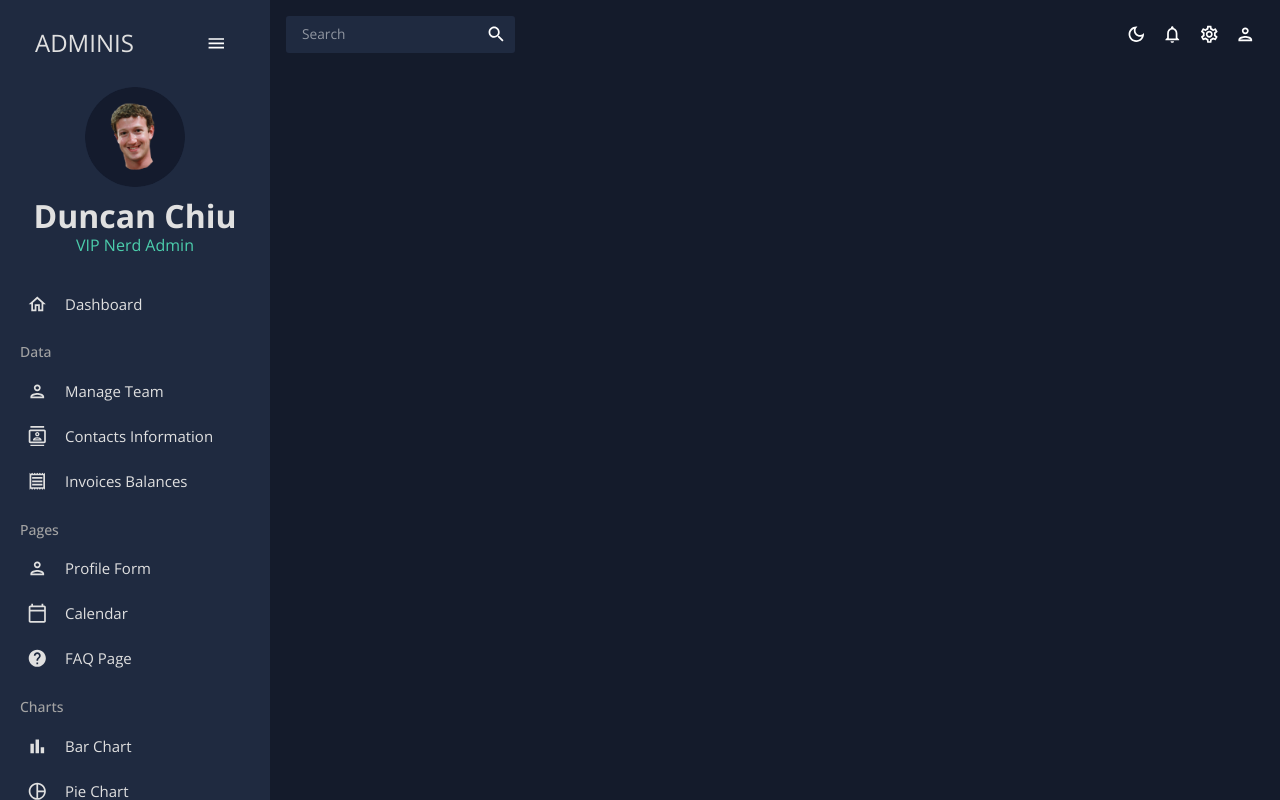
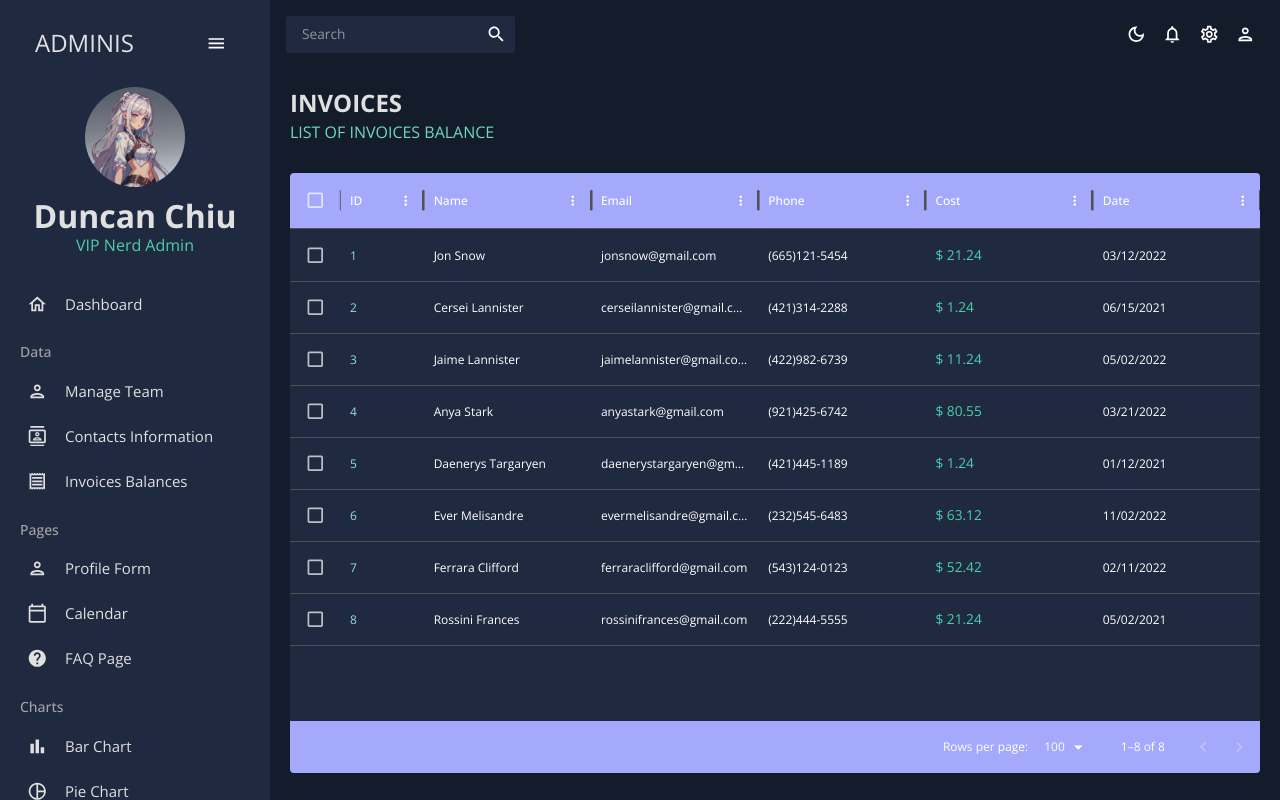
Before and after one commit to duncanchiu409/react-admin, a React (Create React App) app: page /invoices in a window 1280 px wide. Built offline with nearby package versions, Linux system fonts and the light colour scheme.

Commit message:
day 09: update previous commits

```diff
--- a/src/App.js
+++ b/src/App.js
@@ -5,8 +5,9 @@
 import Sidebar from "./scenes/global/Sidebar"
 import Dashboard from './scenes/dashboard'
 import Team from './scenes/team'
-// import Invoices from './scenes/invoices'
-// import Contacts from './scenes/contacts'
+import Invoices from './scenes/invoices'
+import Contacts from './scenes/contacts'
+import Form from './scenes/form'
 // import Bar from './scenes/form'
 // import Line from './scenes/line'
 // import Pie from './scenes/pie'
@@ -28,9 +29,10 @@
             <Routes>
               <Route path="/" element={ <Dashboard/> } />
               <Route path="/team" element={ <Team/> } />
-              {/* <Route path="/invoices" element={ <Invoices/> } />
+              <Route path="/invoices" element={ <Invoices/> } />
               <Route path="/contacts" element={ <Contacts/> } />
-              <Route path="/bar" element={ <Bar/> } />
+              <Route path="/profile" element={ <Form/> } />
+              {/* <Route path="/bar" element={ <Bar/> } />
               <Route path="/line" element={ <Line/> } />
               <Route path="/pie" element={ <Pie/> } />
               <Route path="/faq" element={ <FAQ/> } />
--- /dev/null
+++ b/src/scenes/contacts/index.jsx
@@ -0,0 +1,109 @@
+import { Box, Typography, useTheme } from "@mui/material";
+import { DataGrid, GridToolbar } from "@mui/x-data-grid";
+import { tokens } from "../../theme";
+import { mockDataContacts } from "../../data/mockData";
+import Header from "../../components/Header";
+
+function Contacts() {
+  const theme = useTheme();
+  const colors = tokens(theme.palette.mode);
+
+  const columns = [
+    {
+      field: "id",
+      flex: 0.5,
+      headerName: "ID",
+      cellClassName: "name-column--cell",
+    },
+    {
+      field: "registrarId",
+      flex: 1,
+      headerName: "Registrar ID",
+    },
+    {
+      field: "name",
+      flex: 1,
+      headerName: "Name",
+    },
+    {
+      field: "email",
+      flex: 1,
+      headerName: "Email",
+    },
+    {
+      field: "age",
+      flex: 0.5,
+      type: "number",
+      headerAlign: "left",
+      align: "left",
+      headerName: "Age",
+    },
+    {
+      field: "phone",
+      flex: 1,
+      headerName: "Phone",
+    },
+    {
+      field: "address",
+      flex: 2,
+      headerName: "Address",
+    },
+    {
+      field: "city",
+      flex: 1,
+      headerName: "City",
+    },
+    {
+      field: "zipCode",
+      flex: 1,
+      headerName: "Zip Code",
+    },
+  ];
+
+  return (
+    <Box sx={{ m: "20px" }}>
+      <Box display="flex" justifyContent="space-between" alignItems="center">
+        <Header
+          title="CONTACTS"
+          subtitle="LIST OF CONTACTS FOR FUTURE REFERENCE"
+        />
+      </Box>
+      <Box
+        m="40 0 0 0"
+        height="75vh"
+        sx={{
+          "& .MuiDataGrid-root": {
+            border: "none",
+          },
+          "& .MuiDataGrid-cell": {
+            borderBottom: "none",
+          },
+          "& .name-column--cell": {
+            color: colors.greenAccent[300],
+          },
+          "& .MuiDataGrid-columnHeader": {
+            backgroundColor: colors.blueAccent[700],
+            borderBottom: "none",
+          },
+          "& .MuiDataGrid-virtualScroller": {
+            backgroundColor: colors.primary[400],
+          },
+          "& .MuiDataGrid-footerContainer": {
+            borderTop: "none",
+            backgroundColor: colors.blueAccent[700],
+          },
+          "& .MuiDataGrid-toolbarContainer .MuiButton-text": {
+            color: `${colors.grey[100]} !important`
+          },
+          "& .MuiDataGrid-scrollbarFiller--header": {
+            backgroundColor: colors.blueAccent[700]
+          }
+        }}
+      >
+        <DataGrid rows={mockDataContacts} columns={columns} slots={{toolbar: GridToolbar}}/>
+      </Box>
+    </Box>
+  );
+}
+
+export default Contacts;
--- /dev/null
+++ b/src/scenes/form/index.jsx
@@ -0,0 +1,66 @@
+import { Box, Button, TextField } from "@mui/material";
+import { Formik } from "formik";
+import * as yup from "yup";
+import useMediaQuery from "@mui/material/useMediaQuery";
+import Header from "../../components/Header";
+
+const initialValues = {
+  firstName: "",
+  lastName: "",
+  email: "",
+  contact: "",
+  address1: "",
+  address2: "",
+};
+
+const phoneRegExp =
+  /^((\+[1-9]{1,4}[ -]?)|(\([0-9]{2,3}\)[ -]?)|([0-9]{2,4})[ -]?)*?[0-9]{3,4}[ -]?[0-9]{3,4}$/;
+
+const userSchema = yup.object().shape({
+  firstName: yup.string().required("required"),
+  lastName: yup.string().required("required"),
+  email: yup.string().email("invalid email").required("required"),
+  contact: yup
+    .string()
+    .matches(phoneRegExp, "Phone number is not valid")
+    .required("required"),
+  address1: yup.string().required("required"),
+  address2: yup.string().required("required"),
+});
+
+const Form = () => {
+  const isNonMobile = useMediaQuery("(min-width: 600px)");
+
+  const handleFormSubmit = (values) => {
+    console.log(values);
+  };
+
+  return (
+    <Box m="20px">
+      <Header title="CREATE USER" subtitle="CREATE A NEW USER PROFILE" />
+
+      <Formik
+        onSubmit={handleFormSubmit}
+        initialValues={initialValues}
+        validationSchema={userSchema}
+      >
+        {({
+          values,
+          errors,
+          touched,
+          handleBlur,
+          handleChange,
+          handleSubmit,
+        }) => (<form onSubmit={handleSubmit}>
+          <Box display="grid" gap="30px" gridTemplateColumns="repeat(4, minmax(0, 1fr))" sx={{ "& > div": {
+            gridColumn: isNonMobile ? undefined : "span 4"
+          } }}>
+            <TextField fullWidth variant="filled" type="text" label="First Name" onBlur={handleBlur} onChange={handleChange} value={values.firstName} error={!!touched.firstName} />
+          </Box>
+        </form>)}
+      </Formik>
+    </Box>
+  );
+};
+
+export default Form;
--- a/src/scenes/global/Sidebar.jsx
+++ b/src/scenes/global/Sidebar.jsx
@@ -91,7 +91,7 @@
                   alt="profile-user"
                   width="100px"
                   height="100px"
-                  src={`../../user.png`}
+                  src={`../../profile.jpeg`}
                   style={{ cursor: "pointer", borderRadius: "50%" }}
                 />
               </Box>
--- /dev/null
+++ b/src/scenes/invoices/index.jsx
@@ -0,0 +1,101 @@
+import { Box, Typography, useTheme } from "@mui/material";
+import { DataGrid, GridToolbar } from "@mui/x-data-grid";
+import { tokens } from "../../theme";
+import { mockDataInvoices } from "../../data/mockData";
+import Header from "../../components/Header";
+
+function Invoices() {
+  const theme = useTheme();
+  const colors = tokens(theme.palette.mode);
+
+  const columns = [
+    {
+      field: "id",
+      flex: 0.5,
+      headerName: "ID",
+      cellClassName: "name-column--cell",
+    },
+    {
+      field: "name",
+      flex: 1,
+      headerName: "Name",
+    },
+    {
+      field: "email",
+      flex: 1,
+      headerName: "Email",
+    },
+    {
+      field: "phone",
+      flex: 1,
+      headerName: "Phone",
+    },
+    {
+      field: "cost",
+      flex: 1,
+      type: "number",
+      headerAlign: "left",
+      align: "left",
+      headerName: "Cost",
+      renderCell: (params) => {
+        return (
+          <Box height="100%" display="flex" alignItems="center">
+            <Typography color={colors.greenAccent[500]}>
+              $ {params.value}
+            </Typography>
+          </Box>
+        );
+      },
+    },
+    {
+      field: "date",
+      flex: 1,
+      type: "Date",
+      headerName: "Date",
+    },
+  ];
+
+  return (
+    <Box sx={{ m: "20px" }}>
+      <Box display="flex" justifyContent="space-between" alignItems="center">
+        <Header title="INVOICES" subtitle="LIST OF INVOICES BALANCE" />
+      </Box>
+      <Box
+        m="40 0 0 0"
+        height="75vh"
+        sx={{
+          "& .MuiDataGrid-root": {
+            border: "none",
+          },
+          "& .MuiDataGrid-cell": {
+            borderBottom: "none",
+          },
+          "& .name-column--cell": {
+            color: colors.greenAccent[300],
+          },
+          "& .MuiDataGrid-columnHeader": {
+            backgroundColor: colors.blueAccent[700],
+            borderBottom: "none",
+          },
+          "& .MuiDataGrid-virtualScroller": {
+            backgroundColor: colors.primary[400],
+          },
+          "& .MuiDataGrid-footerContainer": {
+            borderTop: "none",
+            backgroundColor: colors.blueAccent[700],
+          },
+          "& .MuiDataGrid-scrollbarFiller--header": {
+            backgroundColor: colors.blueAccent[700],
+          },
+          "& .MuiCheckBox-root": {
+            color: `${colors.greenAccent[200]} !important`,
+          },
+        }}
+      >
+        <DataGrid checkboxSelection rows={mockDataInvoices} columns={columns} />
+      </Box>
+    </Box>
+  );
+}
+
+export default Invoices;
--- a/src/scenes/team/index.jsx
+++ b/src/scenes/team/index.jsx
@@ -14,11 +14,64 @@
   const columns = [
     {
       field: "id",
+      flex: 0.5,
       headerName: "ID",
+      cellClassName: 'name-column--cell'
     },
     {
       field: "name",
+      flex: 1,
       headerName: "Name",
+    },
+    {
+      field: "email",
+      flex: 1,
+      headerName: "Email",
+    },
+    {
+      field: "age",
+      flex: 0.5,
+      type: "number",
+      headerAlign: "left",
+      align: "left",
+      headerName: "Age",
+    },
+    {
+      field: "phone",
+      flex: 1,
+      headerName: "Phone",
+    },
+    {
+      field: "access",
+      flex: 1,
+      headerName: "Access Level",
+      headerAlign: 'center',
+      renderCell: (params) => {
+        return (
+          <Box height="100%" display="flex" justifyContent="center">
+            <Box
+              width="60%"
+              m="auto"
+              p="5px"
+              display="flex"
+              justifyContent="center"
+              backgroundColor={
+                params.value === "admin"
+                  ? colors.greenAccent[600]
+                  : colors.greenAccent[700]
+              }
+              borderRadius="4px"
+            >
+              {params.value === "admin" && <AdminPanelSettingsIcon />}
+              {params.value === "manager" && <SecurityOutlinedIcon />}
+              {params.value === "user" && <LockOpenOutlinedIcon />}
+              <Typography color={colors.grey[100]} ml="5px">
+                {params.value}
+              </Typography>
+            </Box>
+          </Box>
+        );
+      },
     },
   ];
 
@@ -27,7 +80,28 @@
       <Box display="flex" justifyContent="space-between" alignItems="center">
         <Header title="TEAM" subtitle="MANAGING THE TEAM MEMBERS" />
       </Box>
-      <Box>
+      <Box m="40 0 0 0" height="75vh" sx={{
+        "& .MuiDataGrid-root": {
+          border: 'none',
+        },
+        "& .MuiDataGrid-cell": {
+          borderBottom: 'none'
+        },
+        "& .name-column--cell": {
+          color: colors.greenAccent[300]
+        },
+        "& .MuiDataGrid-columnHeader": {
+          backgroundColor: colors.blueAccent[700],
+          borderBottom: "none"
+        },
+        "& .MuiDataGrid-virtualScroller": {
+          backgroundColor: colors.primary[400]
+        },
+        "& .MuiDataGrid-footerContainer": {
+          borderTop: "none",
+          backgroundColor: colors.blueAccent[700]
+        }
+      }}>
         <DataGrid rows={mockDataTeam} columns={columns} />
       </Box>
     </Box>
```
Also changed, not shown: public/profile.jpeg (added).
